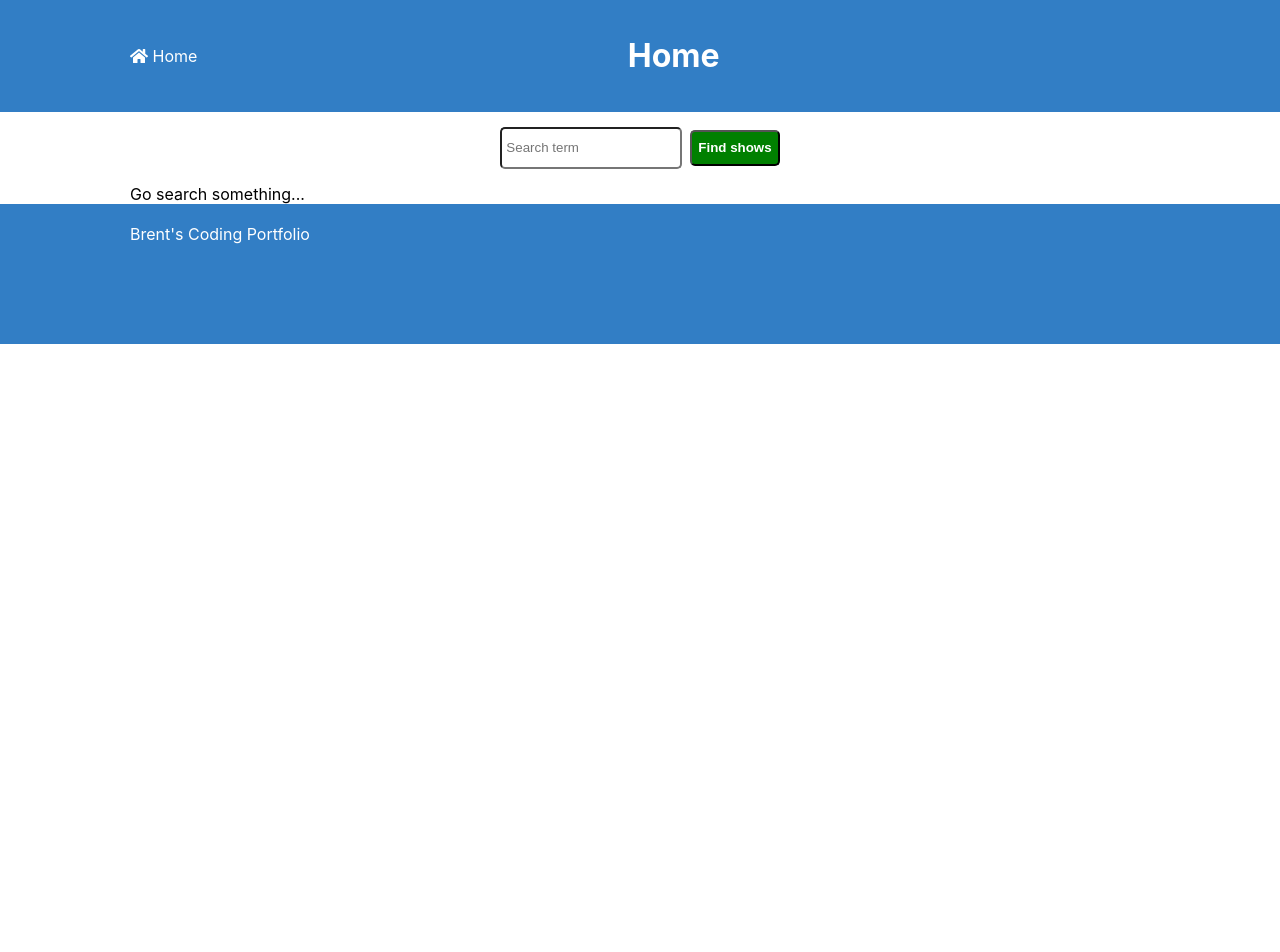
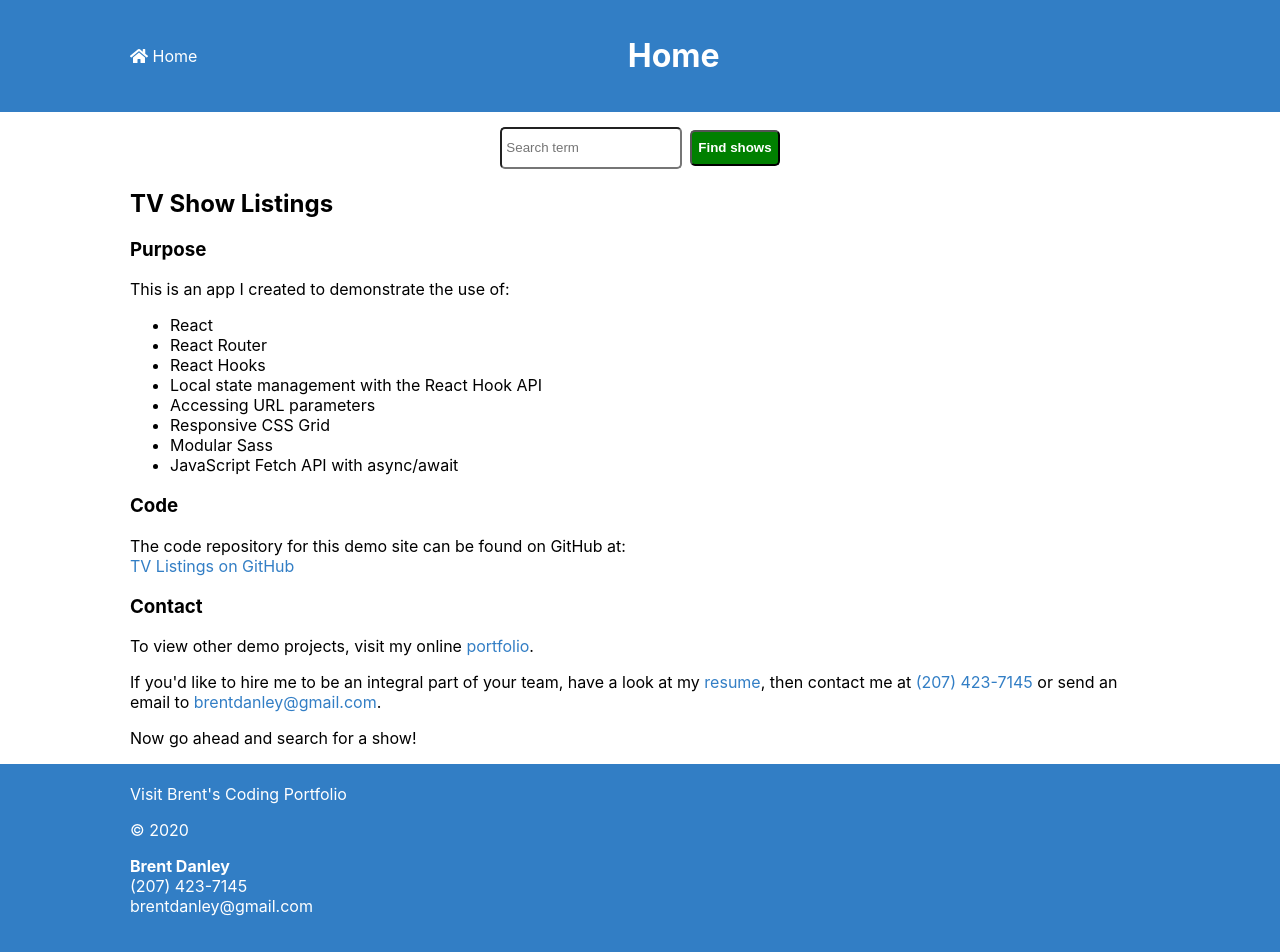
Before and after one commit to brentdanley/tv-listings, a React (Create React App) app: page / in a window 1280 px wide. Before the commit the page ends 800 px from the top, so only its background shows below. Built offline with nearby package versions, Linux system fonts and the light colour scheme.

Commit message:
Adds Homepage content. Adds contact info to footer.

```diff
--- a/src/components/layouts/Footer.js
+++ b/src/components/layouts/Footer.js
@@ -5,7 +5,14 @@ const Footer = () => {
     return (
         <footer>
             <div className={styles.wrapper}>
-                <a href='https://brentdanley.codes' target='_blank' rel='noreferrer' title='Brent Danley&quot; programming portfolio.'>Brent's Coding Portfolio</a>
+                <div>Visit <a href='https://brentdanley.codes' target='_blank' rel='noreferrer' title='Brent Danley&quot; programming portfolio.'>Brent's Coding Portfolio</a></div>
+                <div className={styles.contact}>
+                    <p>&copy; {new Date().getFullYear()}</p>
+                    <p><strong>Brent Danley</strong><br />
+                    <a href="tel:207-423-7145" title="Brent's phone number">(207) 423-7145</a><br />
+                    <a href="mailto:brentdanley@gmail.com" title="Brent's email address">brentdanley@gmail.com</a>
+                    </p>
+                </div>
             </div>
         </footer>
     )
--- a/src/components/layouts/PageLayout.module.scss
+++ b/src/components/layouts/PageLayout.module.scss
@@ -1,6 +1,10 @@
 .contentWrapper {
     max-width: 1020px;
     margin: 0 auto;
+
+    a {
+        color: #327ec5;
+    }
 }
 
 .searchForm {
--- a/src/components/pages/Home.js
+++ b/src/components/pages/Home.js
@@ -4,7 +4,33 @@ import Layout from '../layouts/PageLayout'
 const Home = () => {
     return (
         <Layout heading='Home'>
-            Go search something...
+            <h2>TV Show Listings</h2>
+
+            <h3>Purpose</h3>
+            <p>This is an app I created to demonstrate the use of:</p>
+
+            <ul>
+            <li>React</li>
+            <li>React Router</li>
+            <li>React Hooks</li>
+            <li>Local state management with the React Hook API</li>
+            <li>Accessing URL parameters</li>
+            <li>Responsive CSS Grid</li>
+            <li>Modular Sass</li>
+            <li>JavaScript Fetch API with async/await</li>
+            </ul>
+
+            <h3>Code</h3>
+
+            <p>The code repository for this demo site can be found on GitHub at:<br/>
+            <a href="https://github.com/brentdanley/tv-listings">TV Listings on GitHub</a></p>
+
+            <h3>Contact</h3>
+
+            <p>To view other demo projects, visit my online <a href="https://brentdanley.codes/">portfolio</a>.</p>
+            <p>If you'd like to hire me to be an integral part of your team, have a look at my <a href="https://brentdanley.codes/resume/">resume</a>, then contact me at <a href="tel:207-423-7145">(207) 423-7145</a> or send an email to <a href="mailto:brentdanley@gmail.com">brentdanley@gmail.com</a>.</p>
+
+            <p>Now go ahead and search for a show!</p>
         </Layout>
     )
 }
```
